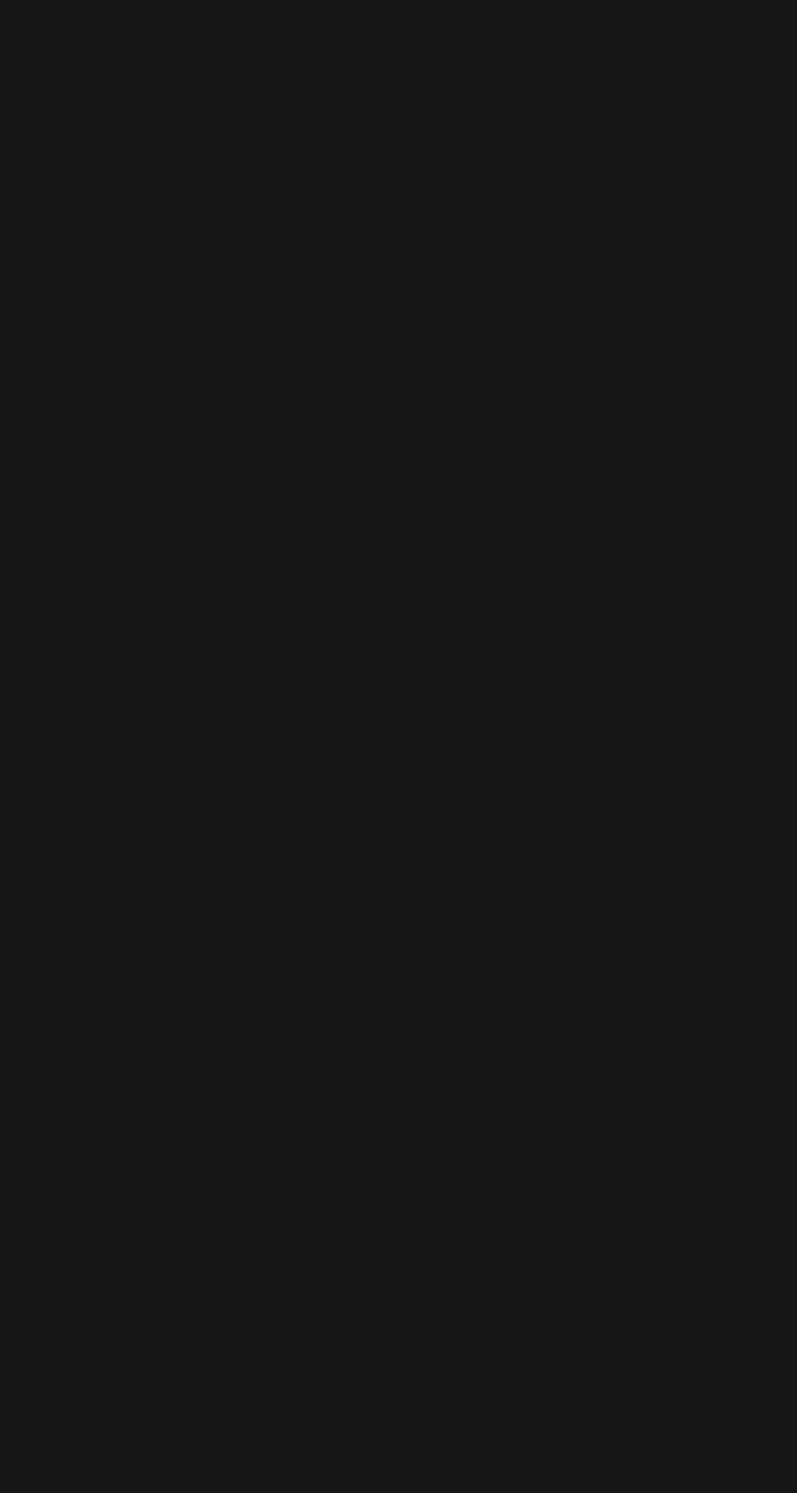
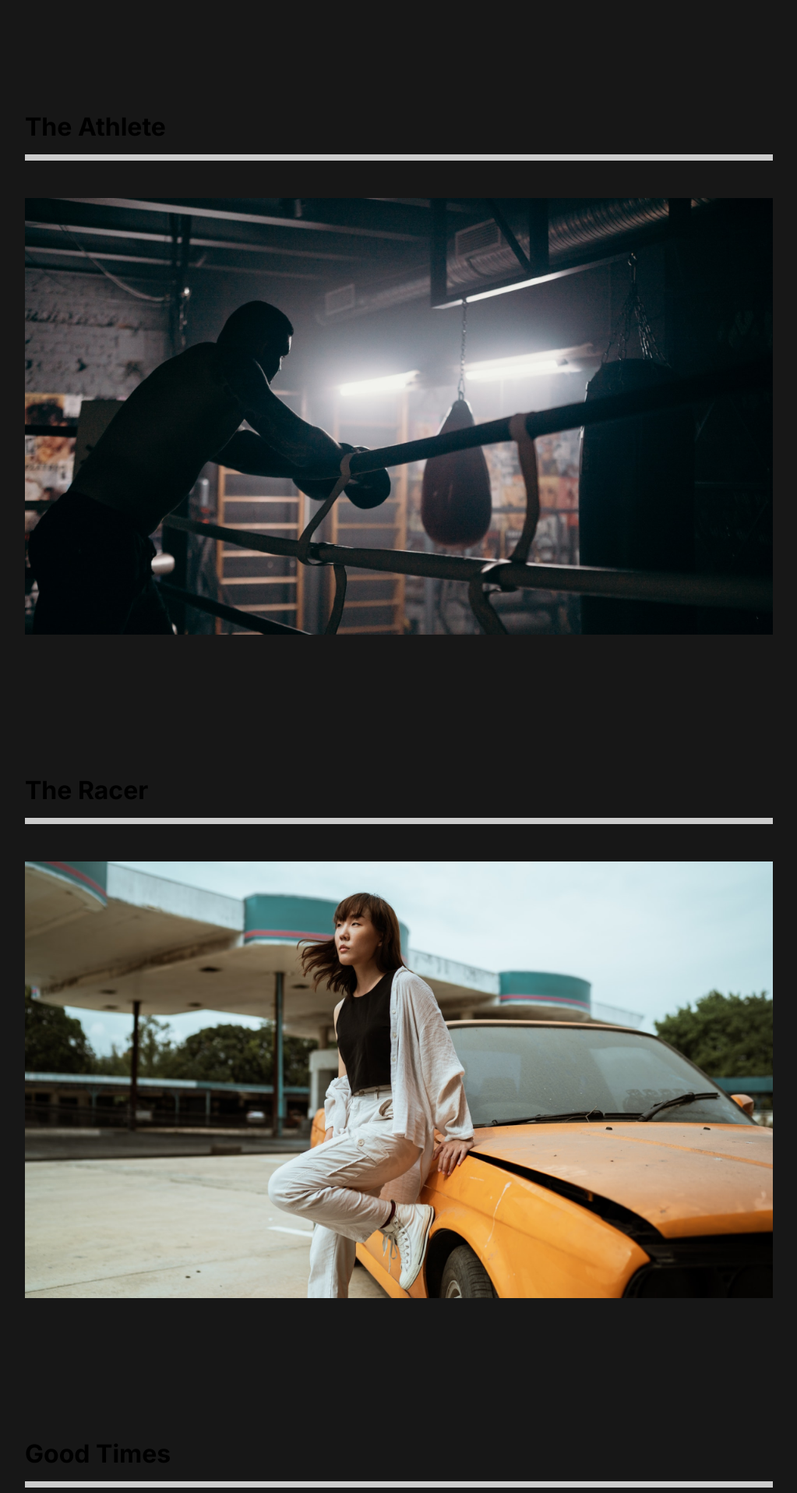
Before and after one commit to Gtodev123/gtt, a React (Create React App) app in the folder gtt/: page /ourwork in a window 1280 px wide. Shown: the part 145-2060 px from the top of the page at 78% size, without its empty margins (128-1151 px from the left). Before the commit the page ends 800 px from the top, so only its background shows below. Built offline with nearby package versions, Linux system fonts and the light colour scheme.

Commit message:
Add Our Work content

```diff
--- a/gtt/src/components/AboutSection.js
+++ b/gtt/src/components/AboutSection.js
@@ -1,5 +1,5 @@
 import home1 from '../img/home1.png'
-
+import {motion} from 'framer-motion'
 //styles from styles.js using styled
 import { About, Description , Image , Hide } from '../styles'
 
@@ -10,7 +10,7 @@
             <Description>
                 <div className="title">
                     <Hide>
-                         <h2>We work to make</h2>
+                         <motion.h2 animate={{opacity:1,transition:{ duration:2}}} initial={{opacity:0}}>We work to make</motion.h2>
                     </Hide>
                     <Hide>
                         <h2>your <span>dream</span> come</h2>
--- a/gtt/src/components/GlobalStyle.js
+++ b/gtt/src/components/GlobalStyle.js
@@ -44,8 +44,7 @@
         color:#23d997;
     }
     a{
-        font-size:1.1rem;
-    }
+        font-size:1.1rem;    }
     p {
         padding:3rem 0rem;
         font-size:1.4rem;
--- a/gtt/src/components/Nav.js
+++ b/gtt/src/components/Nav.js
@@ -42,7 +42,8 @@
     font-family: 'Lobster' , cursive;
     font-weight:lighter;
     border:solid 1px white;
-    padding:0.4rem
+    padding:0.4rem;
+    border-radius:10px;
   }
   li {
     padding-left:10rem;
--- a/gtt/src/pages/OurWork.js
+++ b/gtt/src/pages/OurWork.js
@@ -1,10 +1,60 @@
+import styled from 'styled-components';
+import { Link } from 'react-router-dom';
+
+//Images
+import athlete from '../img/athlete-small.png';
+import theracer from '../img/theracer-small.png';
+import goodtimes from '../img/goodtimes-small.png';
 
 const OurWork = () => {
     return(
-        <div>
-            <h1>OurWork</h1>
-        </div>
+        <Work>
+            <Movie>
+            <h1>The Athlete</h1>
+            <div className="line"></div>
+            <Link to='/'>
+            <img src={athlete} alt="athlete" />
+            </Link>
+            </Movie>
+            <Movie>
+            <h1>The Racer</h1>
+            <div className="line"></div>
+            <Link to='/'>
+            <img src={theracer} alt="theracer" />
+            </Link>
+            </Movie>
+            <Movie>
+            <h1>Good Times</h1>
+            <div className="line"></div>
+            <Link to='/'>
+            <img src={goodtimes} alt="goodtimes" />
+            </Link>
+            </Movie>
+        </Work>
     )
 }
 
+const Work = styled.div`
+    min-height:100vh;
+    overflow:hidden;
+    padding:10rem;
+    h1 {
+        padding:1rem 0rem;
+    }
+`;
+const Movie = styled.div`
+    padding-bottom:10rem;
+    .line {
+        height:0.5rem;
+        background: #cccccc;
+        margin-bottom:3rem;
+    }
+    img {
+        width:100%;
+        height:70vh;
+        object-fit:cover;
+    }
+
+`;
+
 export default OurWork;
```
